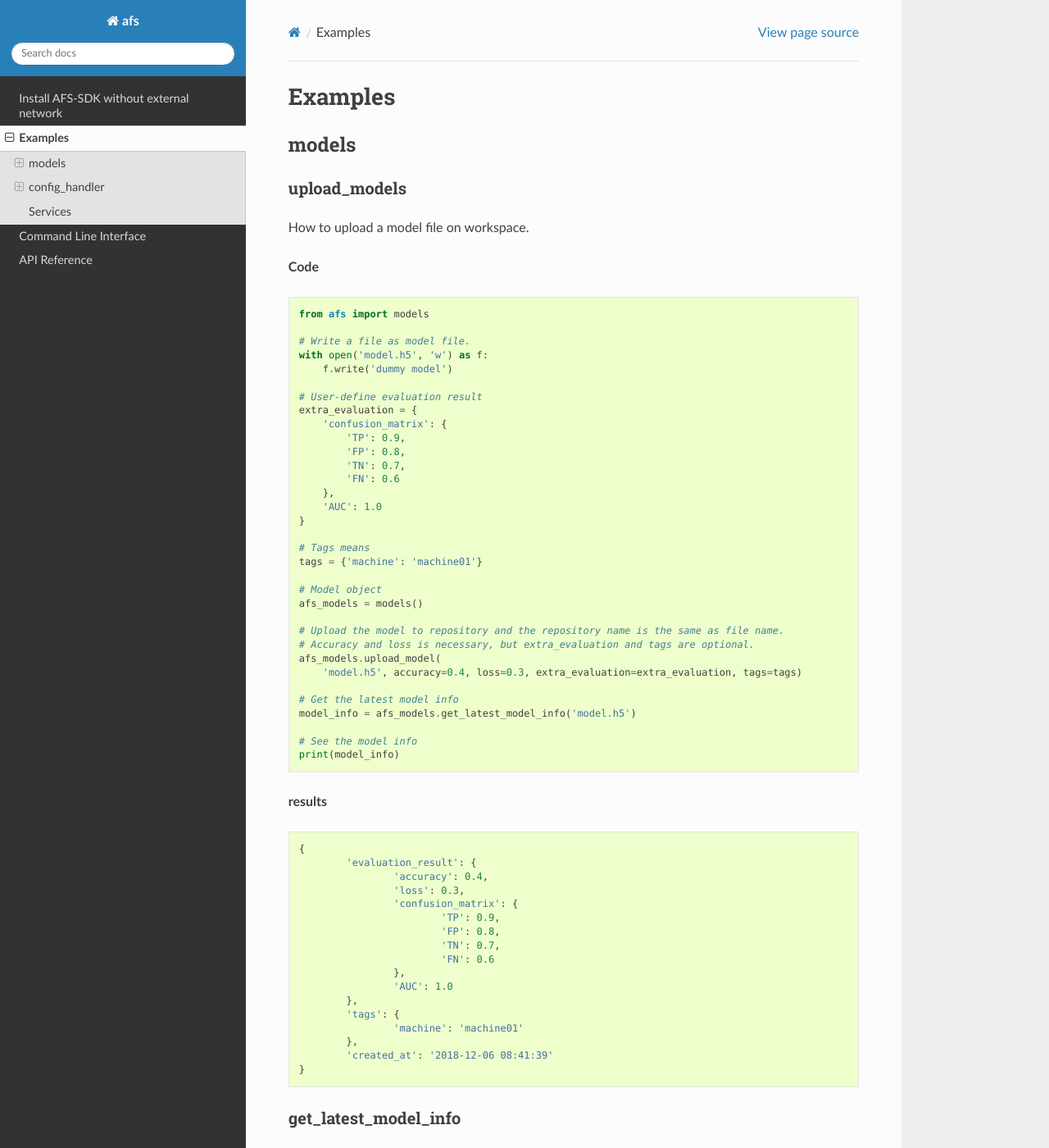
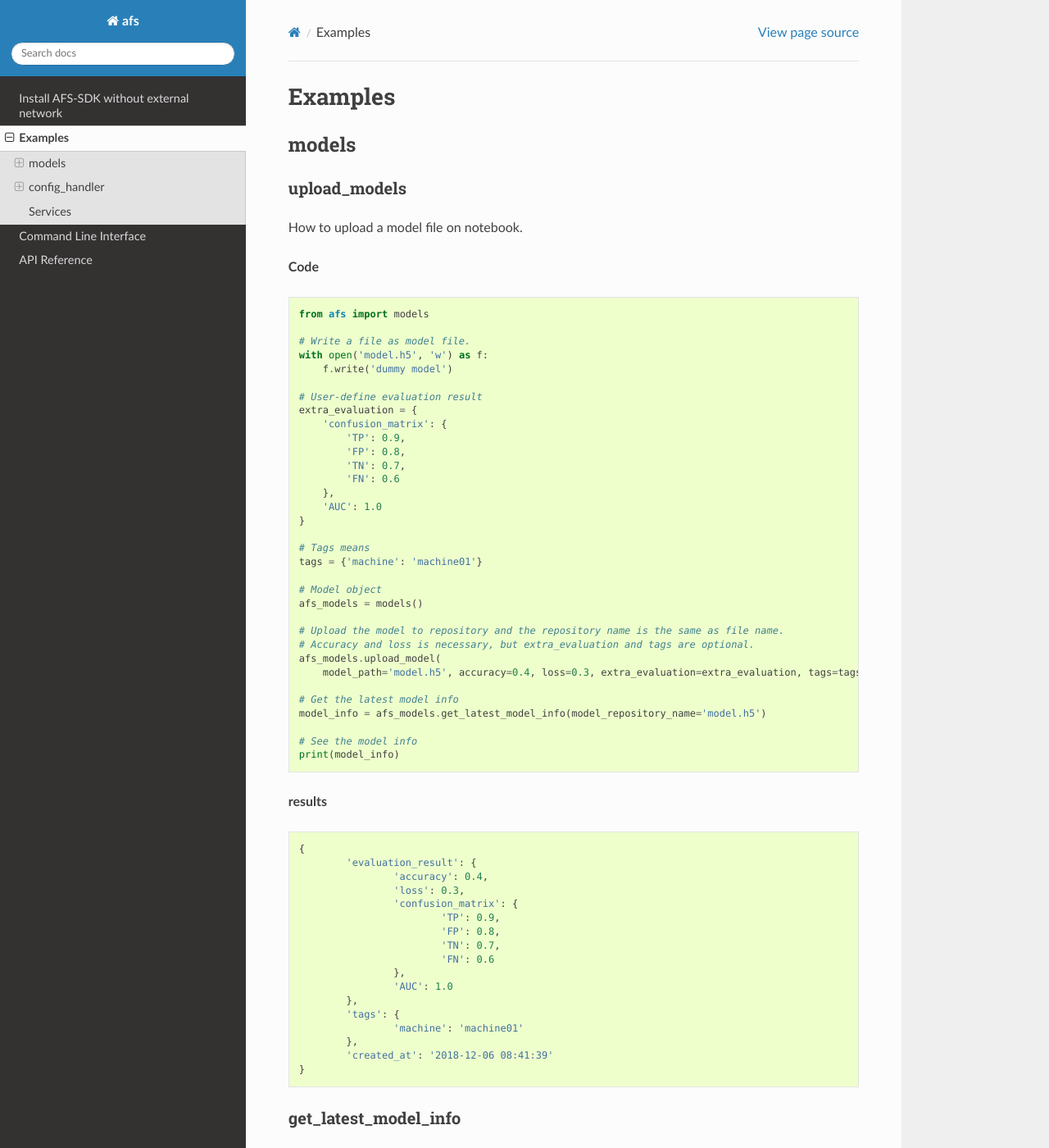
Before and after one commit to WISE-AIFS/afs2-model, a Sphinx documentation site: the page built from docs/Examples.md, in a window 1280 px wide and 1400 px high. Shown: the whole window at 82% size. Built offline with Sphinx 7.4.7 and the Read the Docs theme 2.0.0, drawn with Linux system fonts in a browser that asks for light colours; some of the changed text lies outside the part shown.

````diff
--- a/docs/Examples.md
+++ b/docs/Examples.md
@@ -5,9 +5,10 @@
 
 ### upload_models
 
-How to upload a model file on workspace.
+How to upload a model file on notebook.
 
 **Code**
+
 ```
 from afs import models
 
@@ -35,10 +36,10 @@ afs_models = models()
 # Upload the model to repository and the repository name is the same as file name.
 # Accuracy and loss is necessary, but extra_evaluation and tags are optional.
 afs_models.upload_model(
-    'model.h5', accuracy=0.4, loss=0.3, extra_evaluation=extra_evaluation, tags=tags)
+    model_path='model.h5', accuracy=0.4, loss=0.3, extra_evaluation=extra_evaluation, tags=tags, model_repository_name='model.h5')
 
 # Get the latest model info
-model_info = afs_models.get_latest_model_info('model.h5')
+model_info = afs_models.get_latest_model_info(model_repository_name='model.h5')
 
 # See the model info
 print(model_info)
@@ -66,20 +67,25 @@ print(model_info)
 ```
 
 
-
 ### get_latest_model_info
 
 **Code**
 ```
 from afs import models
 afs_models = models()
-afs_models.get_latest_model_info('test_model.h5')
+afs_models.get_latest_model_info(model_repository_name='model.h5')
 ```
+
 **Output**
 ```
-{'evaluation_result': {'accuracy': 0.123, 'loss': 0.123},
- 'tags': {},
- 'created_at': '2018-09-11 10:15:54'}
+{
+	'evaluation_result': {
+		'accuracy': 0.123,
+		'loss': 0.123
+	},
+	'tags': {},
+	'created_at': '2018-09-11 10:15:54'
+}
 ```
 
 
````
Also changed, not shown: README.md (+9 -5 lines), docs/_static/images/pip_install_on_notebook.png (added).
